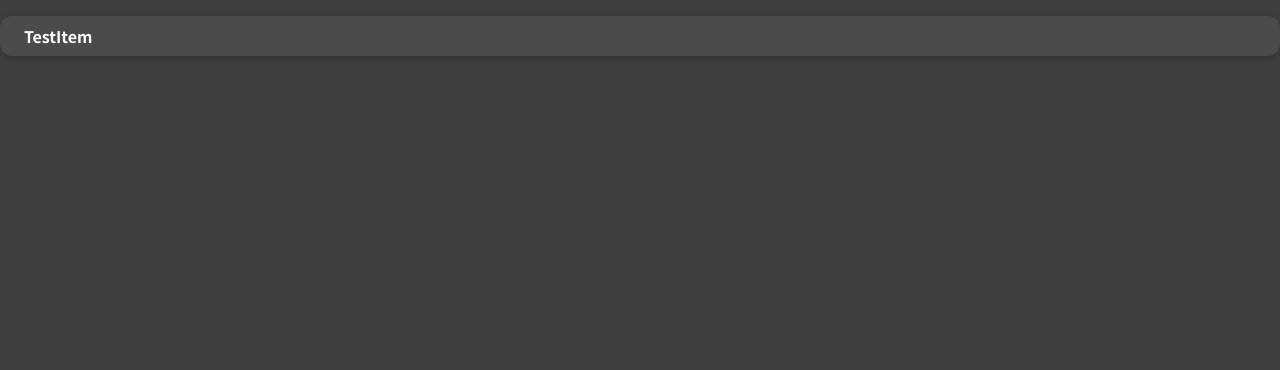
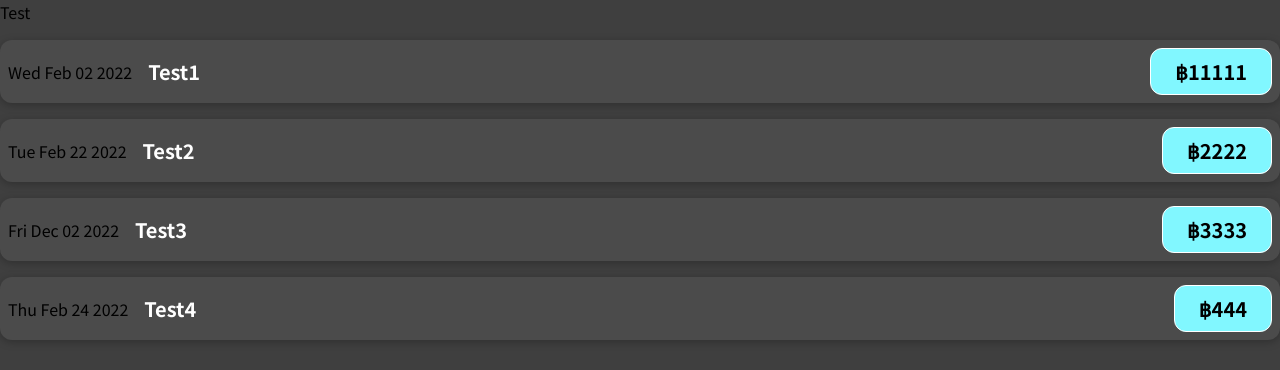
Before and after one commit to Zleepless/reminiscence, a React (Create React App) app: page / in a window 1280 px wide. Shown: the top 370 px of the page. Built offline with nearby package versions, Linux system fonts and the light colour scheme.

Commit message:
Check New Props version

```diff
--- a/src/App.js
+++ b/src/App.js
@@ -1,10 +1,57 @@
-import React from "react"
-import TestItem from "./components/TestItem"
+import React from 'react'
+import TestItem from './components/TestItem'
 
 function App() {
+  const expenses = [
+    {
+      id: 1,
+      title: 'Test1',
+      amount: 11111,
+      date: new Date(2022, 1, 2),
+    },
+    {
+      id: 2,
+      title: 'Test2',
+      amount: 2222,
+      date: new Date(2022, 1, 22),
+    },
+    {
+      id: 3,
+      title: 'Test3',
+      amount: 3333,
+      date: new Date(2022, 11, 2),
+    },
+    {
+      id: 4,
+      title: 'Test4',
+      amount: 444,
+      date: new Date(2022, 1, 24),
+    },
+  ]
+
   return (
-    <div >
-      <TestItem />
+    <div>
+      Test
+      <TestItem
+        title={expenses[0].title}
+        amount={expenses[0].amount}
+        date={expenses[0].date}
+      />
+      <TestItem
+        title={expenses[1].title}
+        amount={expenses[1].amount}
+        date={expenses[1].date}
+      />
+      <TestItem
+        title={expenses[2].title}
+        amount={expenses[2].amount}
+        date={expenses[2].date}
+      />
+      <TestItem
+        title={expenses[3].title}
+        amount={expenses[3].amount}
+        date={expenses[3].date}
+      />
     </div>
   )
 }
--- a/src/components/TestItem.css
+++ b/src/components/TestItem.css
@@ -30,8 +30,8 @@
 .test-item__price {
   font-size: 1rem;
   font-weight: bold;
-  color: white;
-  background-color: #40005d;
+  color: rgb(0, 0, 0);
+  background-color: #81f7ff;
   border: 1px solid white;
   padding: 0.5rem;
   border-radius: 12px;
--- a/src/components/TestItem.js
+++ b/src/components/TestItem.js
@@ -1,10 +1,13 @@
 import './TestItem.css'
 
-const TestItem = () => {
+const TestItem = (props) => {
+
   return (
-    <div className='test-item'>
-      <div className='test-item_description'>
-        <h2>TestItem</h2>
+    <div className="test-item">
+      <div>{props.date.toDateString()}</div>
+      <div className="test-item__description">
+        <h2>{props.title}</h2>
+        <div className="test-item__price">฿{props.amount}</div>
       </div>
     </div>
   )
```
